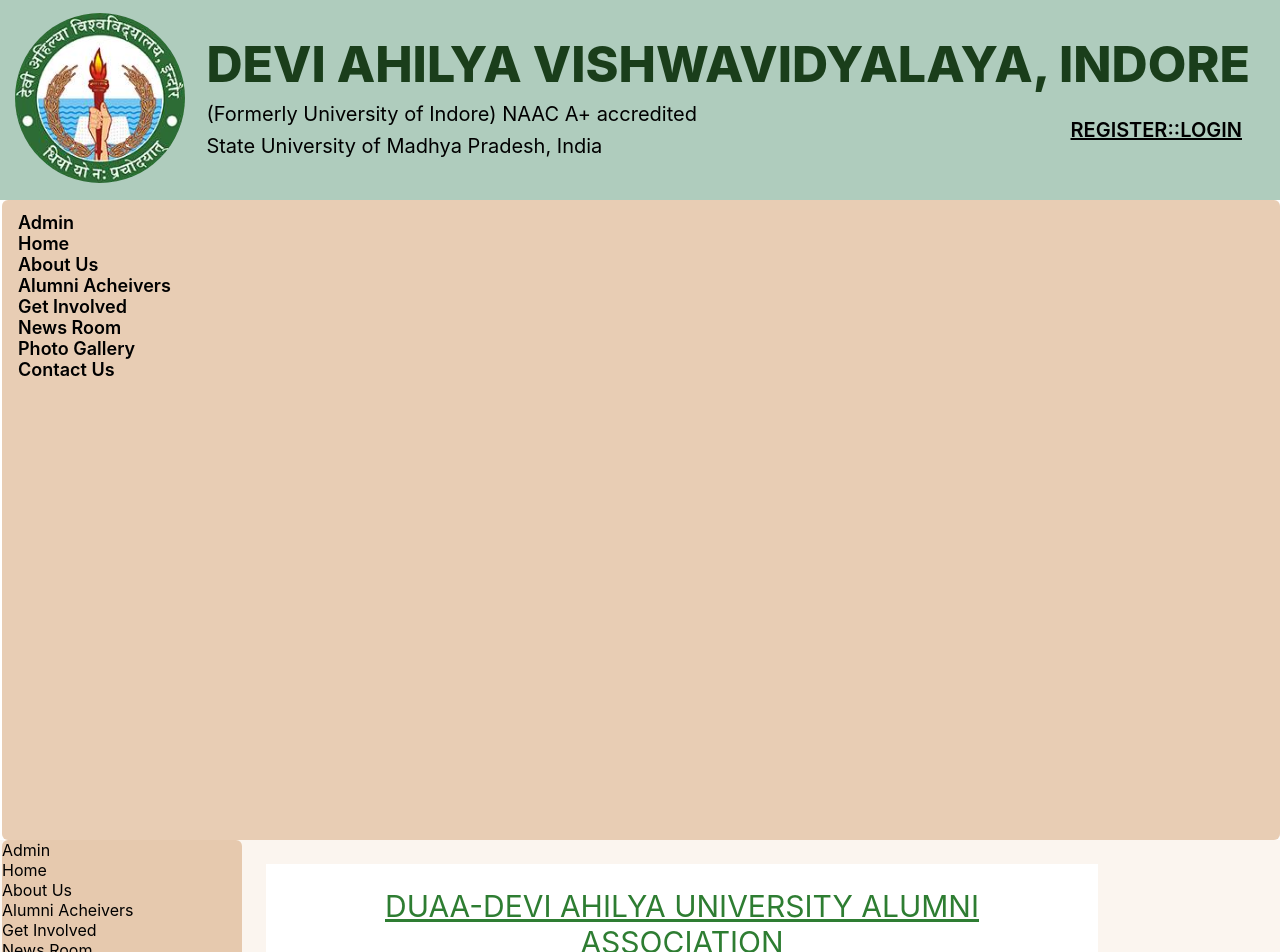
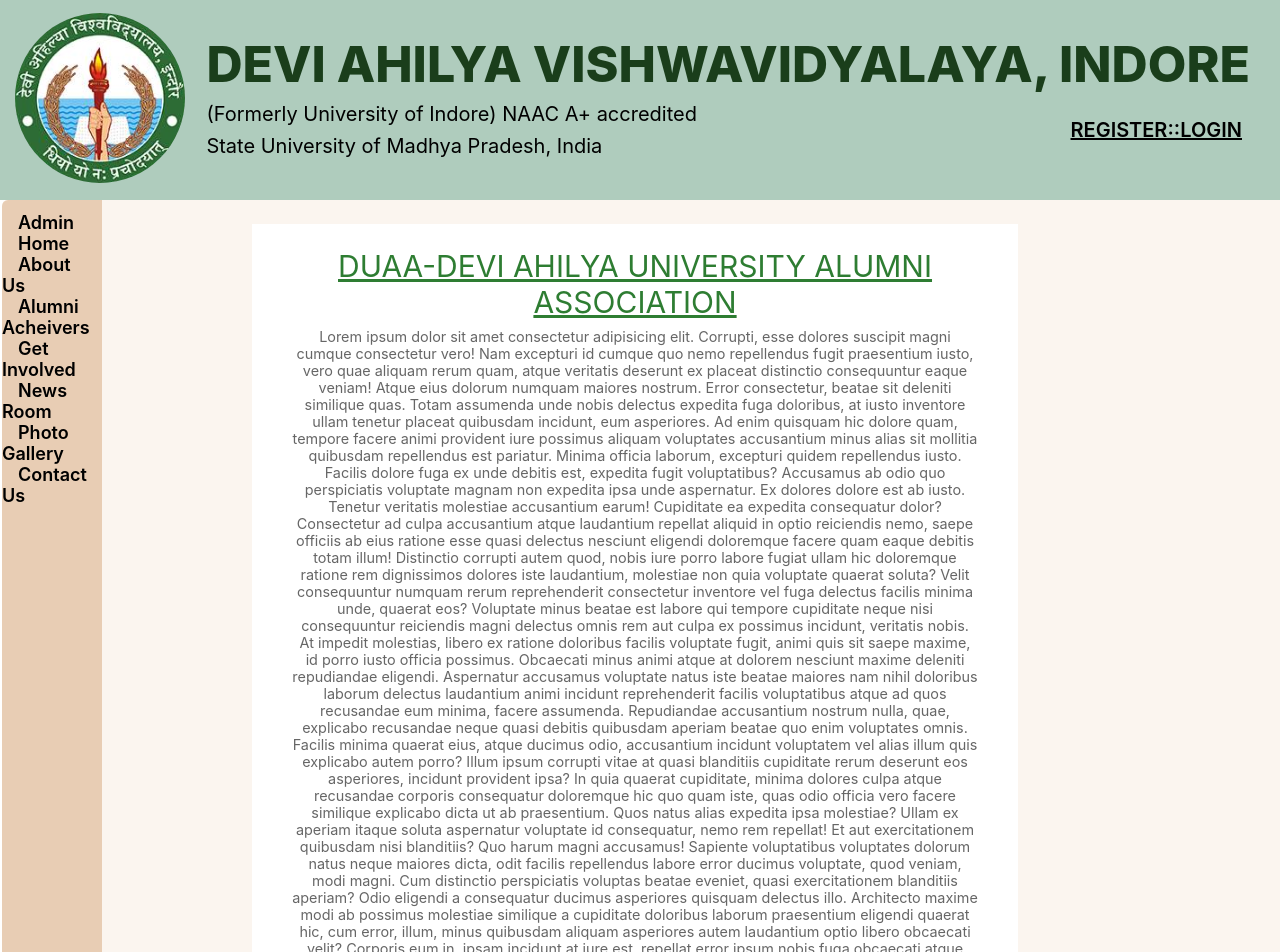
Before and after one commit to khushi11-11/demo, a React (Create React App) app in the folder frontend/client-app/: page / in a window 1280 px wide. Shown: the top 952 px of the page. Built offline with nearby package versions, Linux system fonts and the light colour scheme.

Commit message:
got homesection up but navlinks are not aligned

```diff
--- a/frontend/client-app/src/Components/HomeSection.css
+++ b/frontend/client-app/src/Components/HomeSection.css
@@ -7,6 +7,7 @@
   display: flex;
   width: 100%;
   background-color: #fbf5ef;
+  justify-content: center;
 }
 .text-div {
   display: flex;
@@ -41,3 +42,6 @@
   font-weight: 400;
   text-decoration: underline;
 }
+.left-div{
+  width: 100px;
+}
--- a/frontend/client-app/src/Components/HomeSection.js
+++ b/frontend/client-app/src/Components/HomeSection.js
@@ -5,7 +5,7 @@
 function HomeSection() {
     return (
         <div className="hero-sec">
-            <Navbar className="left-div" />
+            {/* <Navbar className="left-div" /> */}
             {/* <MainPage className="left-div"/> */}
             <div className="text-div">
                 <h1>DUAA-DEVI AHILYA UNIVERSITY ALUMNI ASSOCIATION</h1>
--- a/frontend/client-app/src/Components/MainPage.js
+++ b/frontend/client-app/src/Components/MainPage.js
@@ -1,10 +1,8 @@
 import React from "react";
 import { BrowserRouter as Router, Link, Route, Routes } from "react-router-dom";
 // import "./index.css";
-
 import AdminLogin from "../AdminView/AdminLogin";
 import AdminHome from "../AdminView/AdminHome";
-
 import Home from "./Home";
 import AboutUs from "./AboutUs";
 import AlumniAchievers from "./AlumniAcheivers";
@@ -12,19 +10,18 @@
 import NewsRoom from "./NewsRoom";
 import PhotoGallery from "./PhotoGallery";
 import ContactUs from "./ContactUs";
-
 import Header from "./Header";
 import HomeSection from "./HomeSection";
 
-function MainPage(){
-    return(
+function MainPage() {
+    return (
         <div >
             {/* <center> */}
             <Header />
             <Router>
                 <nav className="navbar">
                     <div className="navbar-content links" >
-                <div className="left-div">
+                        <div className=" left-div">
                             <Link to="adminlogin">Admin</Link>
                             <span> </span><br />
                             <Link to="home">Home</Link>
@@ -43,11 +40,8 @@
                             <span> </span> <br />
                         </div>
                     </div>
+                    <div> <HomeSection /></div>
                 </nav>
-                <div>
-                    <HomeSection />
-                </div>
-
                 <Routes>
                     {/* admin */}
                     {/* <Route path="/adminmain" element={<AdminMain />}> */}
--- a/frontend/client-app/src/Components/Navbar.css
+++ b/frontend/client-app/src/Components/Navbar.css
@@ -6,7 +6,7 @@
 }
 .navbar {
   display: flex;
-  flex-direction: column;
+  flex-direction: row;
   background-color: rgba(220, 179, 141, 0.66);
   min-width: 240px;
   min-height: 80vh;
--- a/frontend/client-app/src/index.js
+++ b/frontend/client-app/src/index.js
@@ -15,7 +15,7 @@
 
 import Home from './Components/Home';
 import { BrowserRouter, Link, Route, Routes } from "react-router-dom";
-import Test from './Components/test';
+
 
 
 
```
Lines whose indentation alone changed are shown as unchanged.
